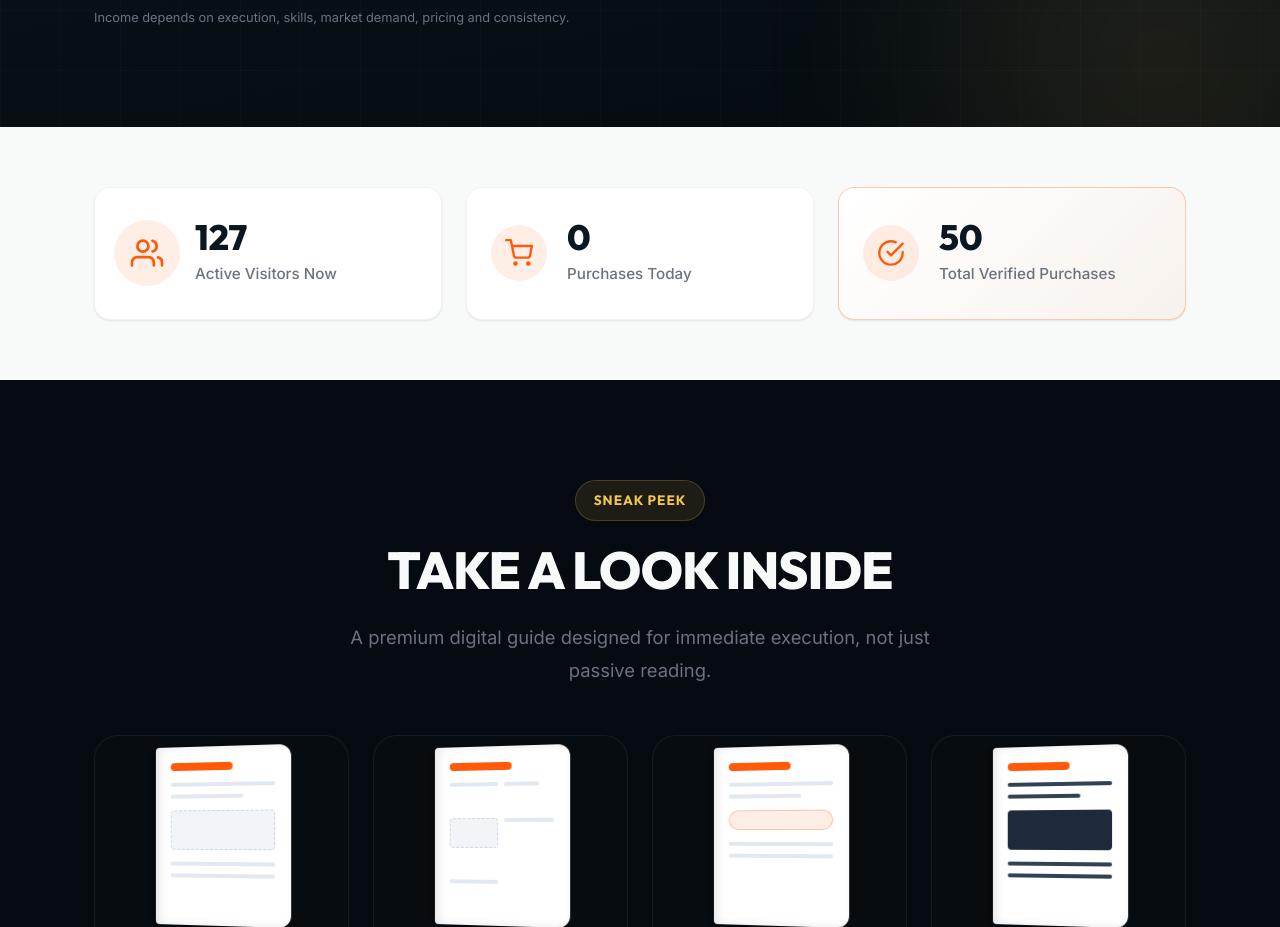
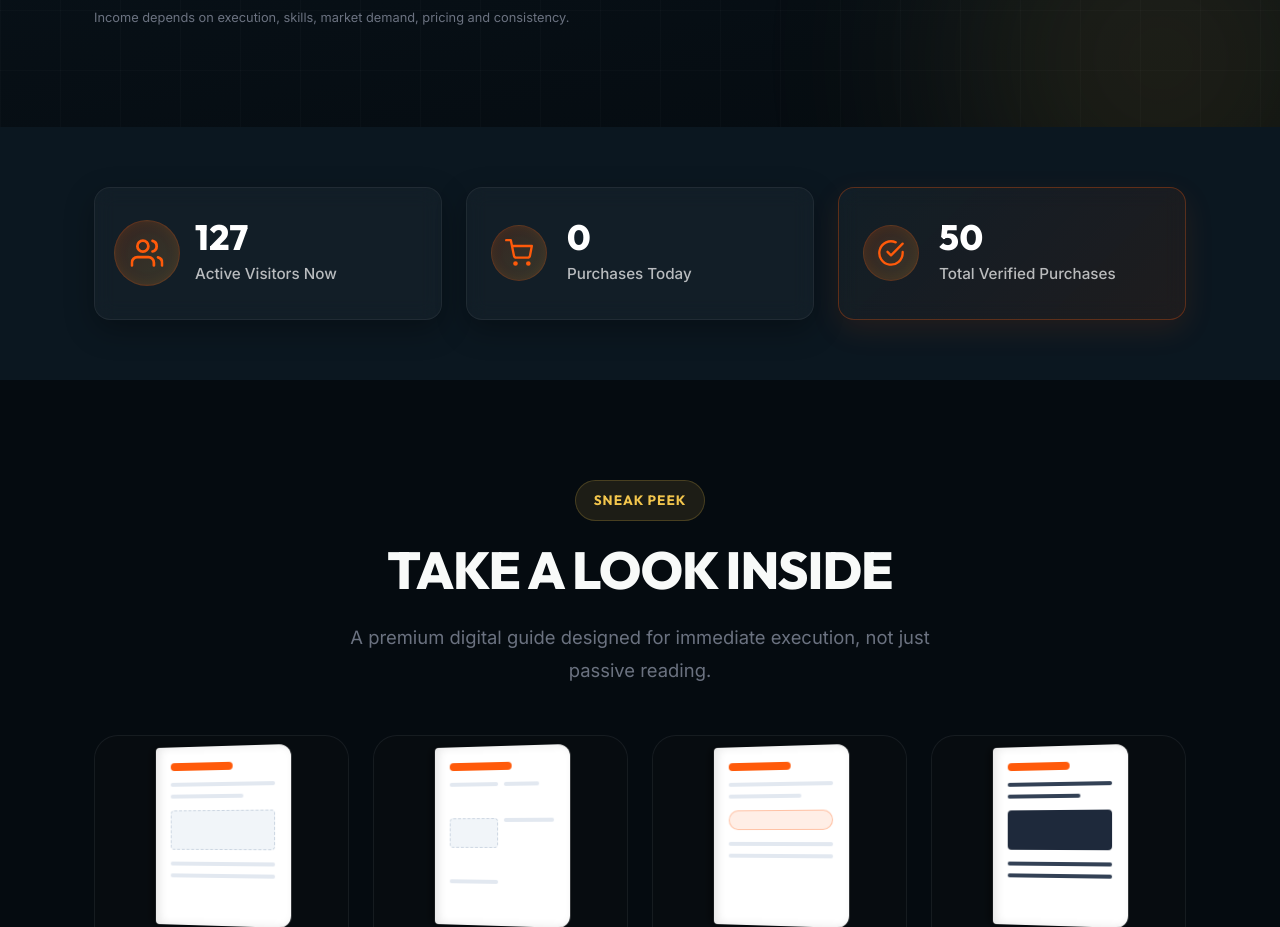
Before and after one commit to milanKUN/e-book, a React (Vite) app: page / in a window 1280 px wide. Shown: the part 1189-2116 px from the top of the page. Built offline with nearby package versions, Linux system fonts and the light colour scheme.

Commit message:
Update LiveStats section to use premium dark theme and glassmorphism

```diff
--- a/src/components/LiveStats.css
+++ b/src/components/LiveStats.css
@@ -10,37 +10,48 @@
 }
 
 .stat-card {
-  background: #fff;
+  background: rgba(255, 255, 255, 0.03);
+  backdrop-filter: blur(10px);
+  -webkit-backdrop-filter: blur(10px);
   border-radius: 16px;
   padding: 32px 24px;
   display: flex;
   align-items: center;
   gap: 20px;
-  box-shadow: var(--shadow-sm);
-  border: 1px solid rgba(0, 0, 0, 0.05);
-  transition: transform 0.3s ease, box-shadow 0.3s ease;
+  box-shadow: 0 10px 30px rgba(0, 0, 0, 0.3);
+  border: 1px solid rgba(255, 255, 255, 0.06);
+  transition: transform 0.4s cubic-bezier(0.16, 1, 0.3, 1), box-shadow 0.4s ease, border-color 0.4s ease;
 }
 
 .stat-card:hover {
-  transform: translateY(-5px);
-  box-shadow: var(--shadow-md);
+  transform: translateY(-6px);
+  box-shadow: 0 20px 40px rgba(0, 0, 0, 0.5);
+  border-color: rgba(255, 255, 255, 0.15);
 }
 
 .stat-card.highlight-card {
   border-color: rgba(255, 90, 10, 0.3);
-  background: linear-gradient(135deg, #fff 0%, rgba(255, 90, 10, 0.05) 100%);
+  background: linear-gradient(135deg, rgba(255, 255, 255, 0.03) 0%, rgba(255, 90, 10, 0.08) 100%);
+  box-shadow: 0 10px 30px rgba(255, 90, 10, 0.1);
+}
+
+.stat-card.highlight-card:hover {
+  box-shadow: 0 20px 40px rgba(255, 90, 10, 0.2);
+  border-color: rgba(255, 90, 10, 0.5);
 }
 
 .stat-icon {
   width: 56px;
   height: 56px;
   border-radius: 50%;
-  background: rgba(255, 90, 10, 0.1);
+  background: linear-gradient(135deg, rgba(255, 90, 10, 0.15), rgba(243, 198, 77, 0.15));
+  border: 1px solid rgba(255, 90, 10, 0.2);
   color: var(--secondary);
   display: flex;
   align-items: center;
   justify-content: center;
   flex-shrink: 0;
+  box-shadow: inset 0 0 12px rgba(255, 90, 10, 0.1);
 }
 
 .stat-icon svg {
@@ -57,14 +68,15 @@
   font-family: var(--font-heading);
   font-size: 2.2rem;
   font-weight: 800;
-  color: var(--primary);
+  color: #fff;
   line-height: 1;
   margin-bottom: 6px;
+  letter-spacing: 0.5px;
 }
 
 .stat-label {
   font-size: 0.95rem;
-  color: var(--text-muted);
+  color: rgba(255, 255, 255, 0.7);
   font-weight: 500;
   margin: 0;
 }
--- a/src/components/LiveStats.jsx
+++ b/src/components/LiveStats.jsx
@@ -73,7 +73,7 @@ const LiveStats = () => {
   }, []);
 
   return (
-    <section className="section bg-light live-stats-section">
+    <section className="section section-dark live-stats-section">
       <div className="container">
         <div className="stats-grid reveal">
 
```
